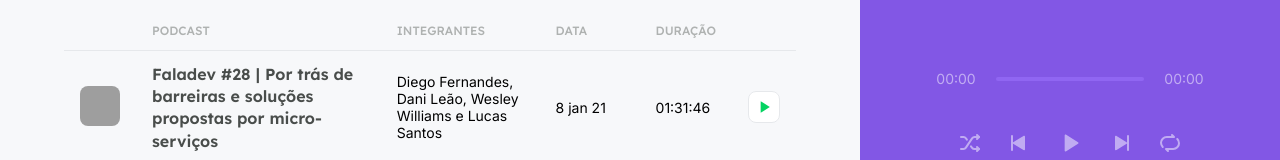
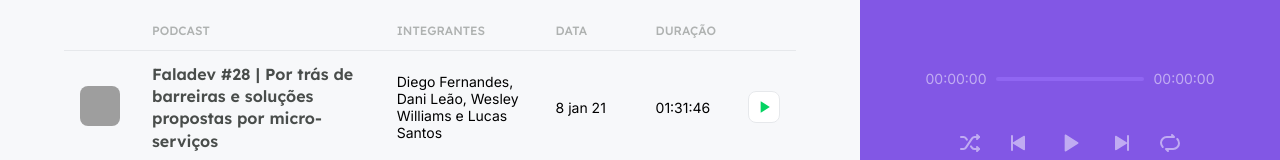
Before and after one commit to agftech/nlw-05-reactjs-podcastr, a Next.js app: page / in a window 1280 px wide. Shown: the part 593-753 px from the top of the page. Built offline with nearby package versions, Linux system fonts and the light colour scheme; data requests are answered from the project's data file; grey boxes are pictures that could not be loaded.

Commit message:
:package: feat: add current time tracking

```diff
--- a/src/component/Player/Index.tsx
+++ b/src/component/Player/Index.tsx
@@ -1,14 +1,17 @@
 import Image from "next/image";
-import { useRef, useEffect } from "react";
+import { useRef, useEffect, useState } from "react";
 import { usePlayer } from "../../contexts/PlayerContext";
+
+import { convertDurationToTimeString } from "../../utils/convertDurationToTimeString";
+
 import Slider from "rc-slider";
-
 import "rc-slider/assets/index.css";
 
 import styles from "./styles.module.scss";
 
 export function Player() {
   const audioRef = useRef<HTMLAudioElement>(null);
+  const [progress, setProgress] = useState(0);
 
   const {
     episodeList,
@@ -38,6 +41,14 @@ export function Player() {
     }
   }, [isPlaying]);
 
+  function setupProgressListener() {
+    audioRef.current.currentTime = 0;
+
+    audioRef.current.addEventListener("timeupdate", () => {
+      setProgress(Math.floor(audioRef.current.currentTime));
+    });
+  }
+
   const episode = episodeList[currentEpisodeIndex];
 
   return (
@@ -66,11 +77,12 @@ export function Player() {
 
       <footer className={!episode ? styles.empty : ""}>
         <div className={styles.progress}>
-          <span>00:00</span>
+          <span>{convertDurationToTimeString(progress)}</span>
           <div className={styles.slider}>
             {episode ? (
               <Slider
                 max={episode.duration}
+                value={progress}
                 trackStyle={{ backgroundColor: "#04d361" }}
                 railStyle={{ backgroundColor: "#9f75ff" }}
                 handleStyle={{ borderColor: "#04d361", borderWidth: 4 }}
@@ -80,7 +92,7 @@ export function Player() {
             )}
           </div>
 
-          <span>00:00</span>
+          <span>{convertDurationToTimeString(episode?.duration ?? 0)}</span>
         </div>
 
         {episode && (
@@ -91,6 +103,7 @@ export function Player() {
             autoPlay
             onPlay={() => setPlayingState(true)}
             onPause={() => setPlayingState(false)}
+            onLoadedMetadata={setupProgressListener}
           />
         )}
 
```
